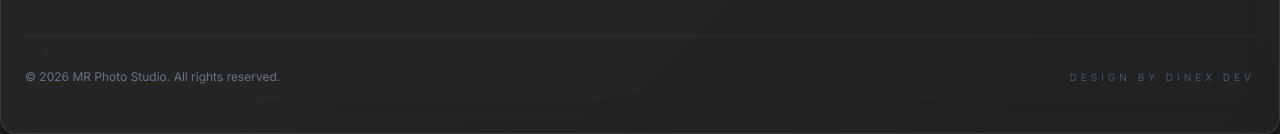
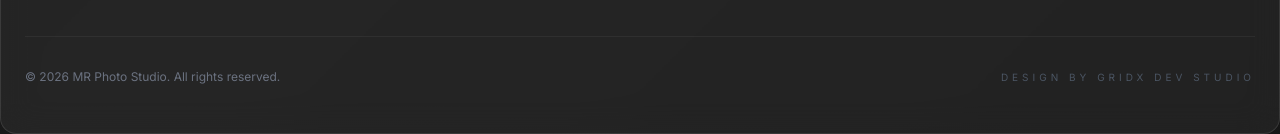
Before and after one commit to DINETHDEV/mr-photo-website, a Next.js app in the folder frontend/: page / in a window 1280 px wide. Shown: the part 2580-2714 px from the top of the page. Built offline with nearby package versions, Linux system fonts and the light colour scheme.

Commit message:
chore: update dev name to GridX Dev Studio

```diff
--- a/frontend/components/Footer.js
+++ b/frontend/components/Footer.js
@@ -89,7 +89,7 @@ export default function Footer() {
           &copy; {new Date().getFullYear()} MR Photo Studio. All rights reserved.
         </p>
         <p className="text-gray-600 text-[10px] uppercase tracking-[4px]">
-          Design by DineX Dev
+          Design by GridX Dev Studio
         </p>
       </div>
     </footer>
```
Also changed, not shown: 1 other file (tests, documents, lock files or other folders).
